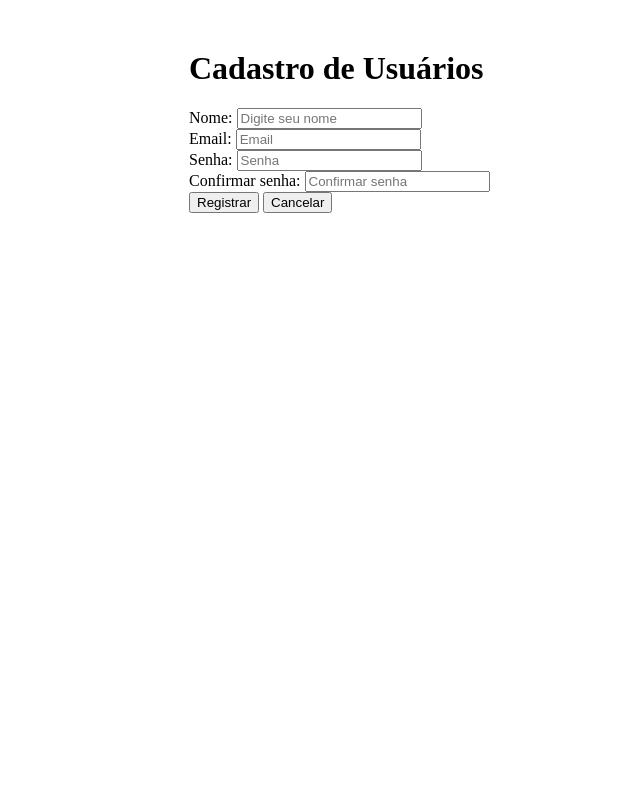
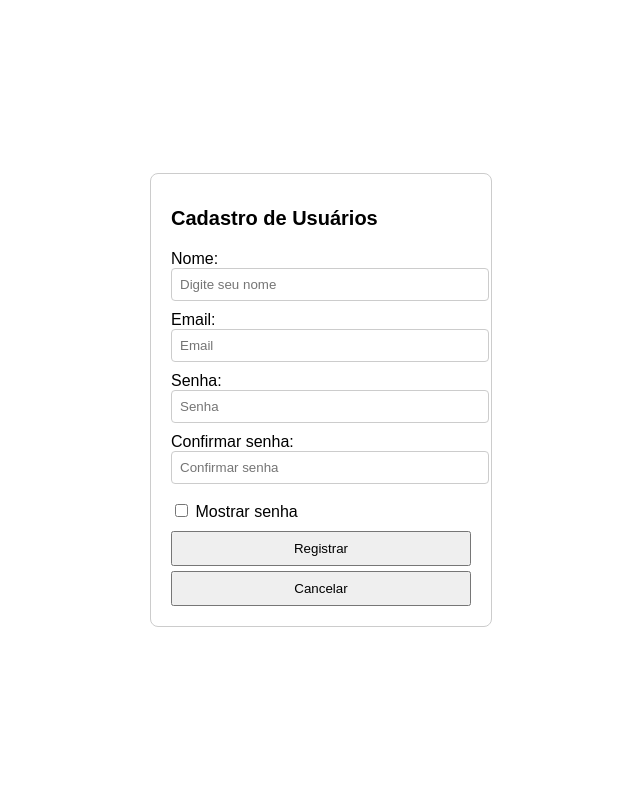
Before and after one commit to igorlds07/desafio-login, a Django app: page /usuarios/cadastro/ in a window 1280 px wide. Shown: the whole page, without its empty margins (319-959 px from the left). Run offline with Django 5.2, Linux system fonts and the light colour scheme.

Commit message:
Visualizar senhas
Implementando a opção de "mostrar senha", nos formulários de login e cadastro.

```diff
--- a/usuarios/templates/cadastro.html
+++ b/usuarios/templates/cadastro.html
@@ -1,13 +1,54 @@
-<html>
+<!DOCTYPE html>
+<html lang="pt-BR">
+<head>
+    <meta charset="UTF-8">
+    <title>Cadastro de Usuários</title>
     <style>
+        body {
+            font-family: Arial, sans-serif;
+            display: flex;
+            justify-content: center;
+            align-items: center;
+            height: 100vh;
+            margin: 0;
+        }
 
-        .container{
-            margin-left: 500px;
-            margin-top: 50px;
+        .container {
+            border: 1px solid #ccc;
+            padding: 20px;
+            border-radius: 8px;
+            width: 300px;
+            text-align: left;
+        }
+
+        input[type="text"], input[type="email"], input[type="password"] {
+            width: 100%;
+            padding: 8px;
+            margin-bottom: 10px;
+            border: 1px solid #ccc;
+            border-radius: 4px;
+        }
+
+        input[type="submit"], button {
+            width: 100%;
+            padding: 8px;
+            margin-top: 10px;
+            cursor: pointer;
+        }
+
+        button {
+            margin-top: 5px;
+        }
+
+        h1 {
+            font-size: 20px;
+            margin-bottom: 20px;
+        }
+
+        input[type="checkbox"] {
+            margin-top: 10px;
         }
     </style>
-    <head>
-        <title>Cadastro de Usuários</title>
 </head>
 <body>
     <div class="container">
@@ -15,24 +56,31 @@
         <form action="{% url 'cadastro' %}" method="POST">
             {% csrf_token %}
             <label for="usuario">Nome:</label>
-            <input type="text" placeholder="Digite seu nome" name="usuario" >
+            <input type="text" placeholder="Digite seu nome" name="usuario" required>
             <br>
             <label for="email">Email:</label>
-            <input type="text" placeholder="Email" name="email" >
+            <input type="email" placeholder="Email" name="email" required>
             <br>
             <label for="senha">Senha:</label>
-            <input type="password" placeholder="Senha" name="senha" >
+            <input type="password" placeholder="Senha" name="senha" id="senha" required>
             <br>
             <label for="confirmar_senha">Confirmar senha:</label>
-            <input type="password" placeholder="Confirmar senha" name="confirmar_senha" >
+            <input type="password" placeholder="Confirmar senha" name="confirmar_senha" id="confirmar_senha" required>
             <br>
+
+            <!-- Checkbox para mostrar senha -->
+            <input type="checkbox" id="mostrarSenha" onclick="togglePassword()">
+            <label for="mostrarSenha">Mostrar senha</label>
+            <br>
+
             <input type="submit" value="Registrar">
+            <br>
             <a href="/usuarios/login">
                 <button type="button">Cancelar</button>
             </a>
-
         </form>
     </div>
+
     {% if messages %}
     <ul>
         {% for message in messages %}
@@ -42,5 +90,22 @@
         {% endfor %}
     </ul>
     {% endif %}
+
+    <script>
+        // Função para alternar entre mostrar e esconder a senha
+        function togglePassword() {
+            var senha = document.getElementById('senha');
+            var confirmarSenha = document.getElementById('confirmar_senha');
+            var mostrarSenha = document.getElementById('mostrarSenha');
+
+            if (mostrarSenha.checked) {
+                senha.type = 'text'; // Torna a senha visível
+                confirmarSenha.type = 'text'; // Torna a confirmação da senha visível
+            } else {
+                senha.type = 'password'; // Torna a senha invisível
+                confirmarSenha.type = 'password'; // Torna a confirmação da senha invisível
+            }
+        }
+    </script>
 </body>
 </html>
--- a/usuarios/urls.py
+++ b/usuarios/urls.py
@@ -1,4 +1,4 @@
-from django.urls import path, include
+from django.urls import path
 from . import views
 
 urlpatterns = [
```
Also changed, not shown: usuarios/templates/login.html (+47 -10 lines). Lines whose indentation alone changed are shown as unchanged.
